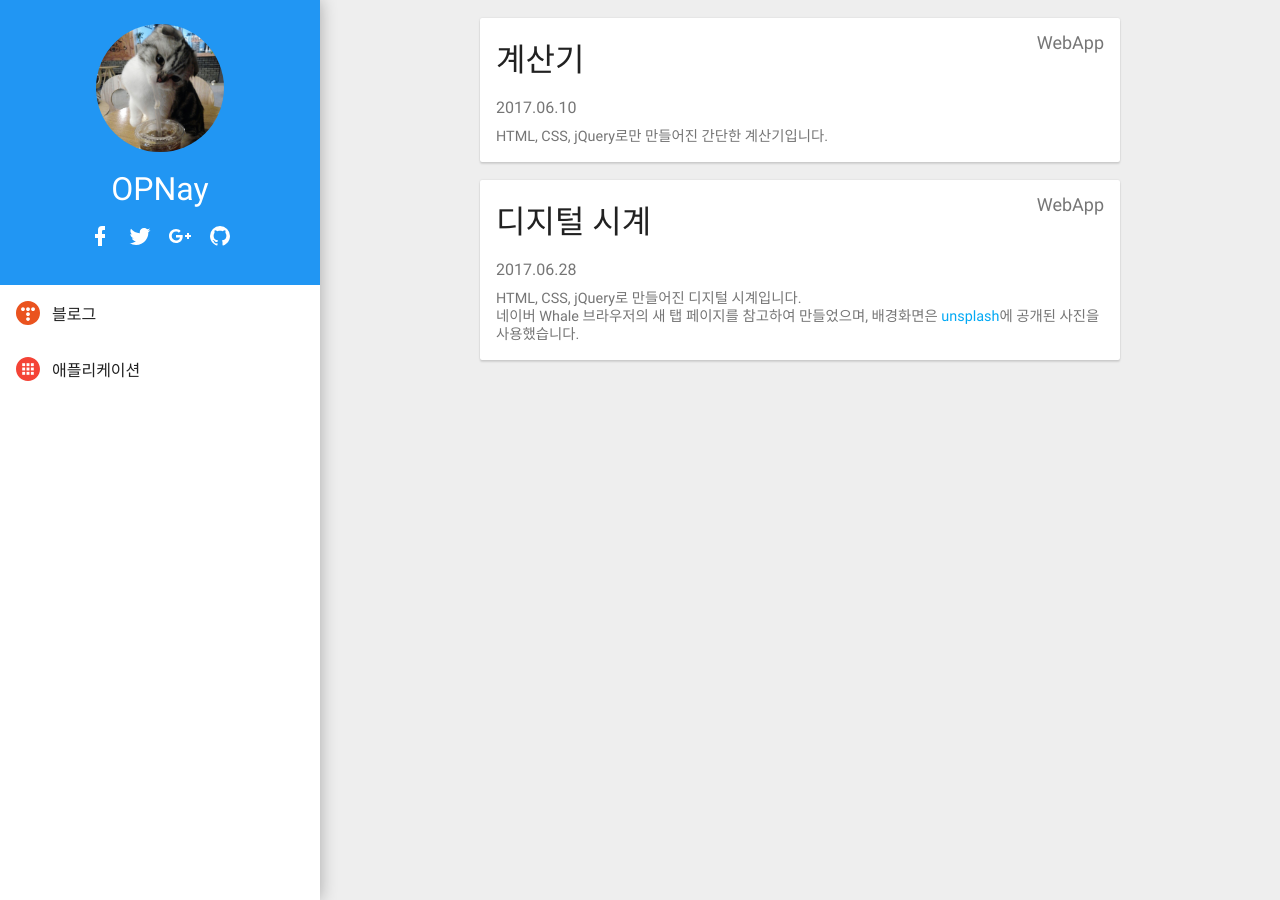
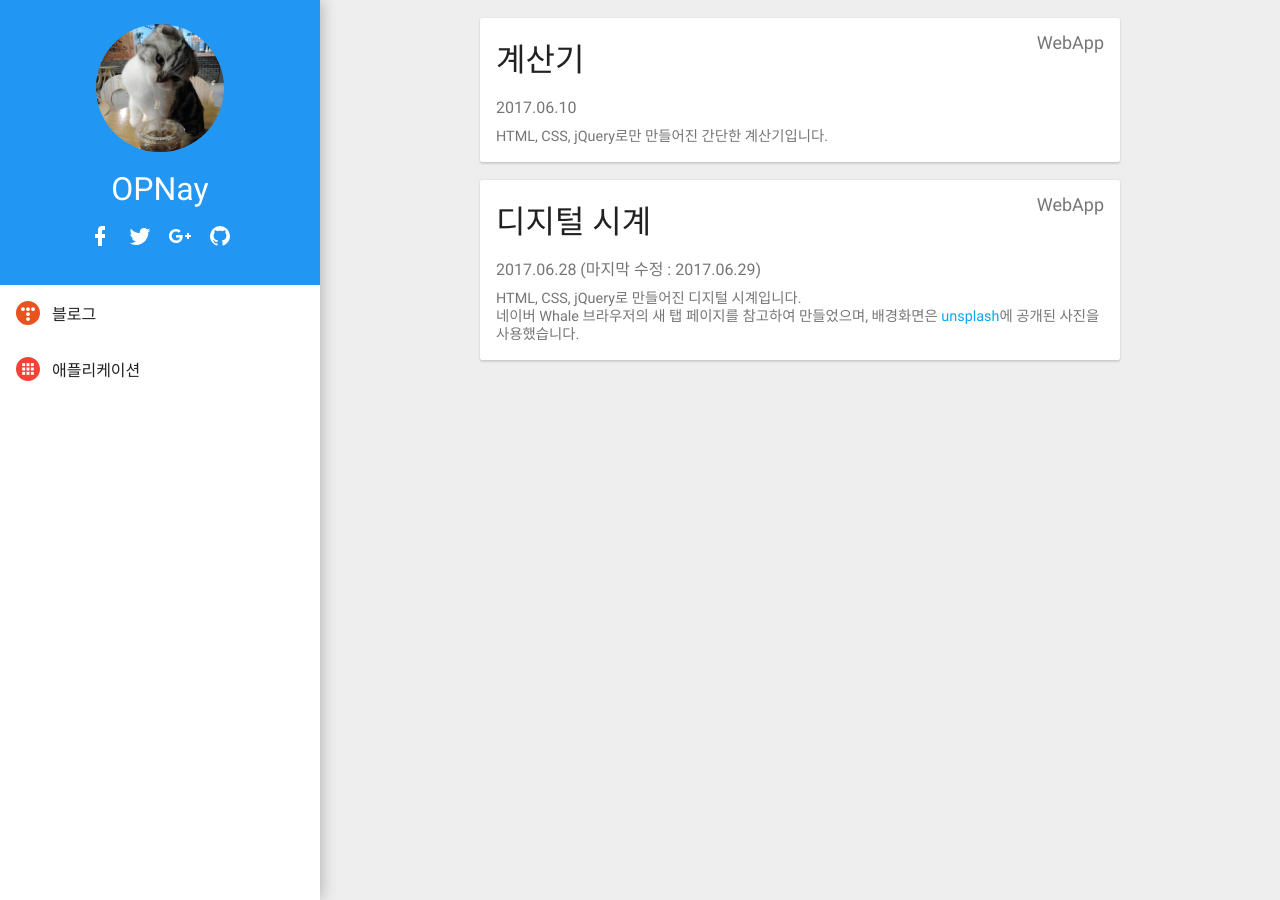
Before and after one commit to opnay/opnay.github.io, a Jekyll site: the page built from app/index.html, in a window 1280 px wide. Built offline with Jekyll 4.4.1, drawn with Linux system fonts in a browser that asks for light colours; some web fonts are replaced.

Commit message:
app: Add last edit date

```diff
--- a/app/index.html
+++ b/app/index.html
@@ -12,7 +12,7 @@ theme:
 </a>
 <a class="card ft-dark" href="/app/clock/">
 	<div class="title">디지털 시계<span class="category ft-dark-sec right">WebApp</span></div>
-	<p class="date ft-dark-sec">2017.06.28</p>
+	<p class="date ft-dark-sec">2017.06.28 (마지막 수정 : 2017.06.29)</p>
 	<p class="desc ft-dark-sec">HTML, CSS, jQuery로 만들어진 디지털 시계입니다.<br>네이버 Whale 브라우저의 새 탭 페이지를 참고하여 만들었으며, 배경화면은 <span class="accent">unsplash</span>에 공개된 사진을 사용했습니다.</p>
 </a>
 <style>
```
